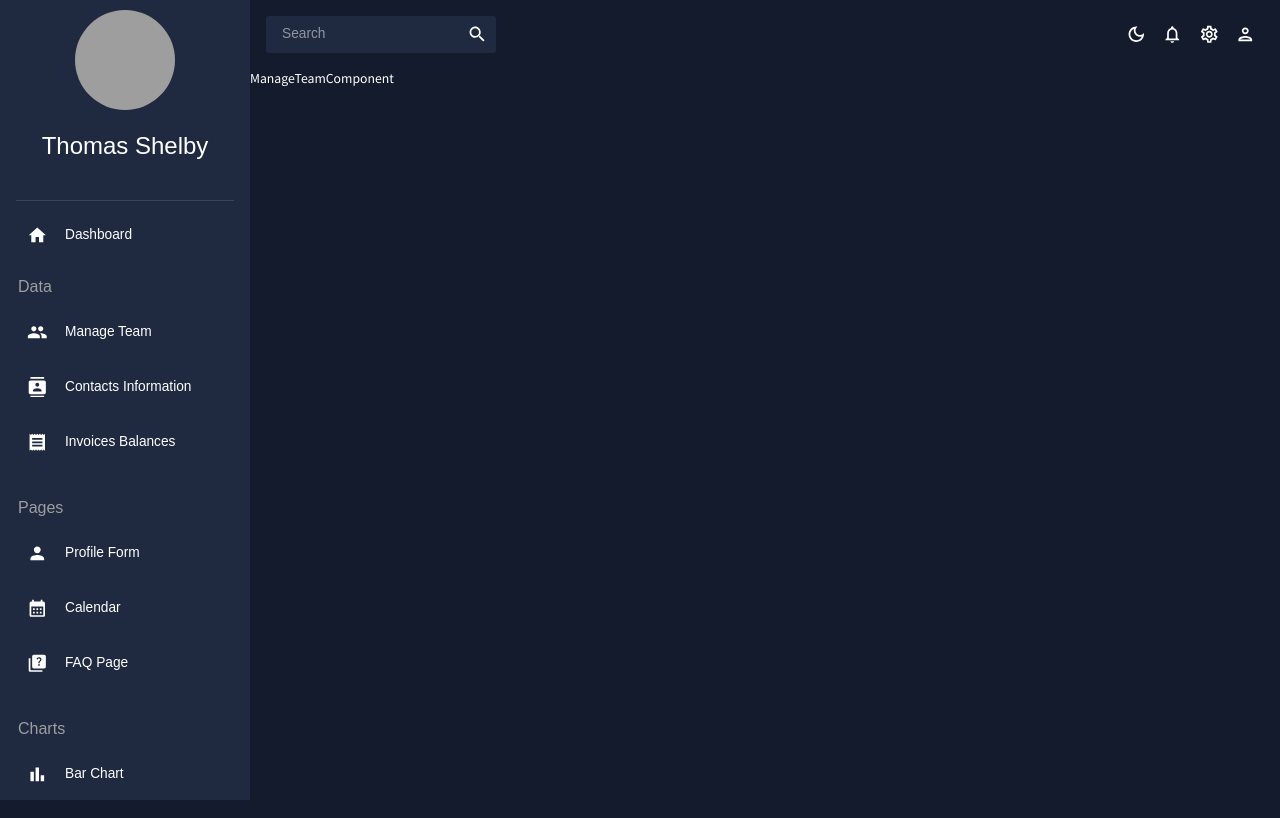
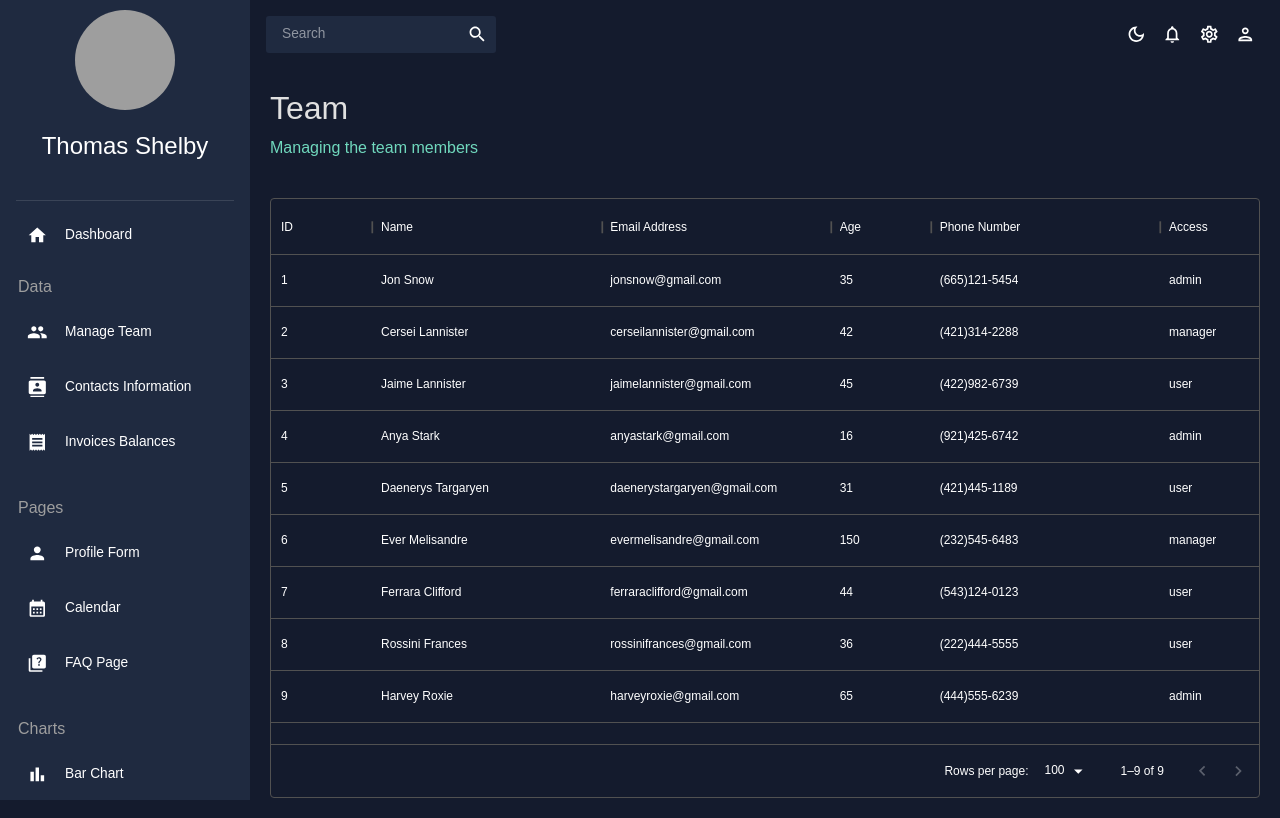
Before and after one commit to mprzybyl96/Admin-Dashboard-App, a React (Create React App) app: page /data/manage-team in a window 1280 px wide. Built offline with nearby package versions, Linux system fonts and the light colour scheme; grey boxes are pictures that could not be loaded.

Commit message:
added basic data table with team management

```diff
--- a/src/App.js
+++ b/src/App.js
@@ -5,7 +5,6 @@ import { ColorModeContext } from "./hooks/themeHook";
 import { useColorMode } from "./hooks/themeHook";
 import { CssBaseline, ThemeProvider } from "@mui/material";
 import { ProSidebarProvider } from "react-pro-sidebar";
-import { MainView } from "./scenes/global/MainView";
 import { ContactsInformationComponent } from "./components/DataComponents/ContactsInformationComponent";
 import { BarChartComponent } from "./components/ChartsComponents/BarChartComponent";
 import { GeographyChartComponent } from "./components/ChartsComponents/GeographyChartComponent";
@@ -33,6 +32,7 @@ export const App = () => {
               <SidebarLayout />
               <main className="content">
                 <TopBar />
+                <div className="main-view">
                   <Routes>
                     <Route
                       path="/"
@@ -80,6 +80,7 @@ export const App = () => {
                       element={<GeographyChartComponent />}
                     ></Route>
                   </Routes>
+                </div>
               </main>
             </div>
           </BrowserRouter>
--- a/src/components/DataComponents/ManageTeamComponent.tsx
+++ b/src/components/DataComponents/ManageTeamComponent.tsx
@@ -1,7 +1,35 @@
-import React from 'react'
+import { Box } from "@mui/material";
+import React from "react";
+import { TitleComponent } from "../TitleComponent";
+import { DataGrid } from "@mui/x-data-grid";
+import { mockDataTeam } from "../../data/mockData";
 
 export const ManageTeamComponent = () => {
+  const columns = [
+    { field: "id", headerName: "ID" },
+    { field: "name", headerName: "Name", flex: 1 },
+    {
+      field: "email",
+      headerName: "Email Address",
+      flex: 1,
+      cellClassName: "name-column--cell",
+    },
+    {
+      field: "age",
+      headerName: "Age",
+    },
+    { field: "phone", headerName: "Phone Number", flex: 1 },
+    { field: "access", headerName: "Access" },
+  ];
   return (
-    <div>ManageTeamComponent</div>
-  )
-}
+    <Box>
+      <TitleComponent
+        title={"Team"}
+        subtitle={"Managing the team members"}
+      ></TitleComponent>
+      <Box m="40px 0 0 0" height="75vh">
+        <DataGrid rows={mockDataTeam} columns={columns}></DataGrid>
+      </Box>
+    </Box>
+  );
+};
--- /dev/null
+++ b/src/components/TitleComponent.tsx
@@ -0,0 +1,30 @@
+import { Box, Typography, colors, useTheme } from "@mui/material";
+import React from "react";
+import { tokens } from "../theme";
+
+export const TitleComponent = ({
+  title,
+  subtitle,
+}: {
+  title: any;
+  subtitle: any;
+}) => {
+  const theme = useTheme();
+  const colors = tokens(theme.palette.mode);
+  return (
+    <div>
+      <Box>
+        <Typography variant="h2" color={colors.grey[100]}>
+          {title}
+        </Typography>
+        <Typography
+          sx={{ mt: "10px", mb: "10px" }}
+          variant="h5"
+          color={colors.greenAccent[400]}
+        >
+          {subtitle}
+        </Typography>
+      </Box>
+    </div>
+  );
+};
--- a/src/scenes/global/MainView.tsx
+++ /dev/null
@@ -1,64 +0,0 @@
-import React from "react";
-import { BrowserRouter, Route, Routes } from "react-router-dom";
-import Dashboard from "../dashboard";
-import { ContactsInformationComponent } from "../../components/DataComponents/ContactsInformationComponent";
-import { BarChartComponent } from "../../components/ChartsComponents/BarChartComponent";
-import { GeographyChartComponent } from "../../components/ChartsComponents/GeographyChartComponent";
-import { LineChartComponent } from "../../components/ChartsComponents/LineChartComponent";
-import { PieChartComponent } from "../../components/ChartsComponents/PieChartComponent";
-import { InvoicesBalancesComponent } from "../../components/DataComponents/InvoicesBalancesComponent";
-import { ManageTeamComponent } from "../../components/DataComponents/ManageTeamComponent";
-import { NotFoundPageComponent } from "../../components/NotFoundPageComponent";
-import { CalendarComponent } from "../../components/PagesComponents/CalendarComponent";
-import { FaqPageComponent } from "../../components/PagesComponents/FaqPageComponent";
-import { ProfileFormComponent } from "../../components/PagesComponents/ProfileFormComponent";
-
-export const MainView = () => {
-  return (
-    <div>
-      <BrowserRouter>
-        <Routes>
-          <Route
-            path="/"
-            element={<Dashboard />}
-            errorElement={<NotFoundPageComponent />}
-          ></Route>
-          <Route
-            path="/data/manage-team"
-            element={<ManageTeamComponent />}
-          ></Route>
-          <Route
-            path="/data/contacts-information"
-            element={<ContactsInformationComponent />}
-          ></Route>
-          <Route
-            path="/data/invoices-balances"
-            element={<InvoicesBalancesComponent />}
-          ></Route>
-          <Route
-            path="/pages/profile-form"
-            element={<ProfileFormComponent />}
-          ></Route>
-          <Route path="/pages/calendar" element={<CalendarComponent />}></Route>
-          <Route path="/pages/faq" element={<FaqPageComponent />}></Route>
-          <Route
-            path="/charts/bar-chart"
-            element={<BarChartComponent />}
-          ></Route>
-          <Route
-            path="/charts/line-chart"
-            element={<LineChartComponent />}
-          ></Route>
-          <Route
-            path="/charts/pie-chart"
-            element={<PieChartComponent />}
-          ></Route>
-          <Route
-            path="/charts/geography-chart"
-            element={<GeographyChartComponent />}
-          ></Route>
-        </Routes>
-      </BrowserRouter>
-    </div>
-  );
-};
--- a/src/scenes/global/SideBar.tsx
+++ b/src/scenes/global/SideBar.tsx
@@ -23,7 +23,7 @@ import {
   MenuItemStyles,
   useProSidebar,
 } from "react-pro-sidebar";
-import { BrowserRouter, Link } from "react-router-dom";
+import { Link } from "react-router-dom";
 
 const Item = ({
   title,
--- a/src/styles.css
+++ b/src/styles.css
@@ -5,3 +5,7 @@
     height: 100%;
     border: none;
 }
+
+.main-view {
+    padding: 20px;
+}
```
Lines whose indentation alone changed are shown as unchanged.
